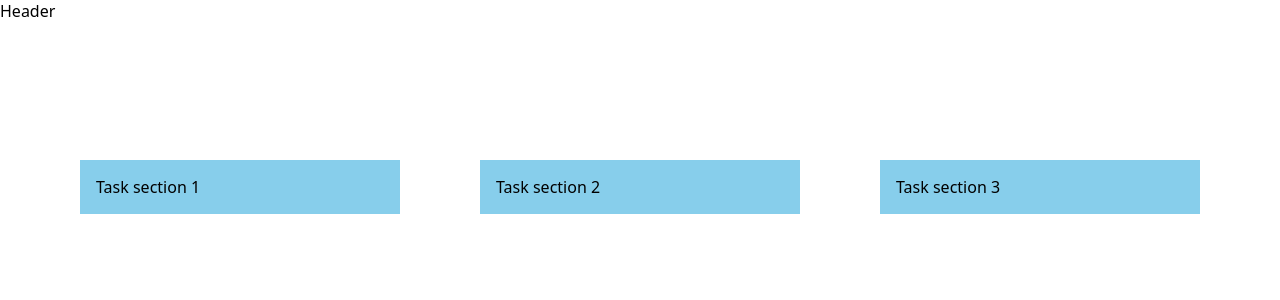
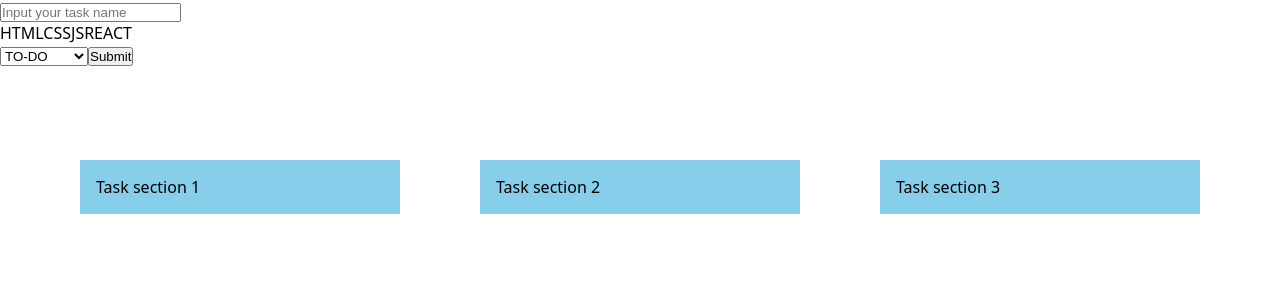
Before and after one commit to sandratraniaina/todo, a React (Vite) app: page / in a window 1280 px wide. Shown: the top 300 px of the page. Built offline with nearby package versions, Linux system fonts and the light colour scheme.

Commit message:
feat: Crete Task form basic structure and start keeping streak

```diff
--- a/src/components/App/App.jsx
+++ b/src/components/App/App.jsx
@@ -1,11 +1,14 @@
 import React from 'react';
 
 import './App.css';
+import TaskForm from '../TaskForm/TaskForm';
 
 const App = () => {
     return (
         <div className='wrapper'>
-            <header className='header'>Header</header>
+            <header className='header'>
+                <TaskForm />
+            </header>
             <main className='main'>
                 <section className='task-column'>Task section 1</section>
                 <section className='task-column'>Task section 2</section>
--- /dev/null
+++ b/src/components/TaskForm/TaskForm.jsx
@@ -0,0 +1,23 @@
+import React from 'react'
+
+const TaskForm = () => {
+    return (
+        <form className='form'>
+            <input type='text' className='task-name-field' placeholder='Input your task name'/>
+            <div className='task-type-container'>
+                <span className='task-type'>HTML</span>
+                <span className='task-type'>CSS</span>
+                <span className='task-type'>JS</span>
+                <span className='task-type'>REACT</span>
+            </div>
+            <select className='task-status'>
+                <option>TO-DO</option>
+                <option>Pending</option>
+                <option>Not started</option>
+            </select>
+            <button id='submit-btn' className='submit-btn' >Submit</button>
+        </form>
+    )
+}
+
+export default TaskForm
```
